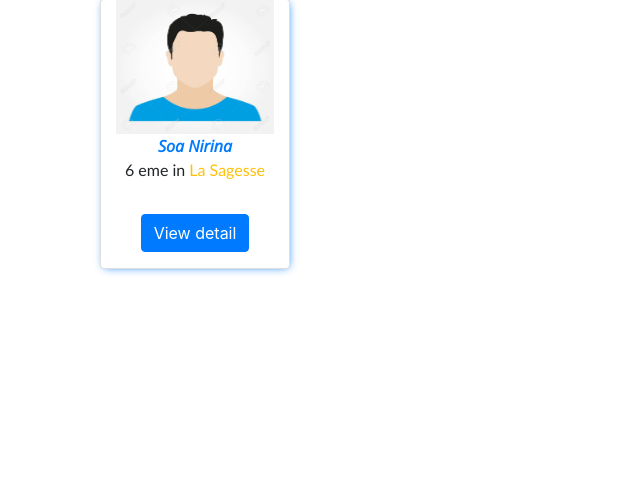
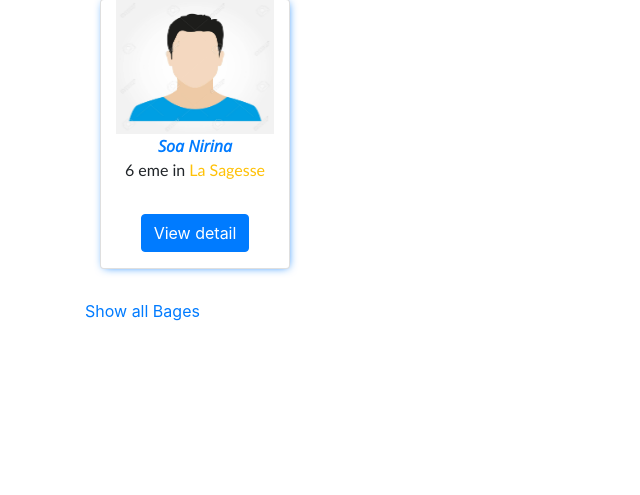
Before and after one commit to ABDA48/cra_studentmanagement, a Django app: page /jeunefille/ in a window 1280 px wide. Shown: the part 87-582 px from the top of the page, without its empty margins (0-640 px from the left). Run offline with Django 3.2, Linux system fonts and the light colour scheme; a user stored in the database is signed in; data comes from the database, SQL or seed files in the repository; some libraries are stand-ins or nearby versions.

Commit message:
Update jeunegarcons.html

```diff
--- a/main/templates/main/jeunegarcons.html
+++ b/main/templates/main/jeunegarcons.html
@@ -48,6 +48,5 @@
 
 
        </div>
-    </div>
-    </div>
+       <a href="{% url 'jeunedetailbages'%}">Show all Bages</a>
     {%endblock%}
```
